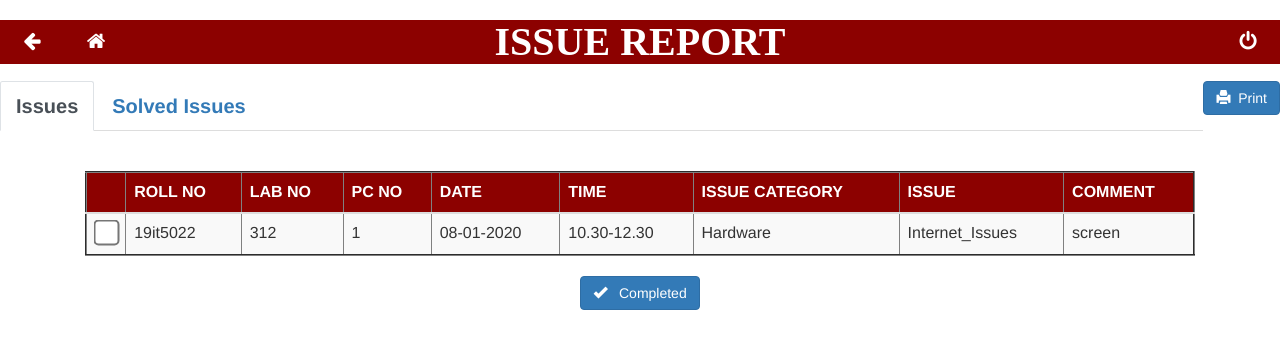
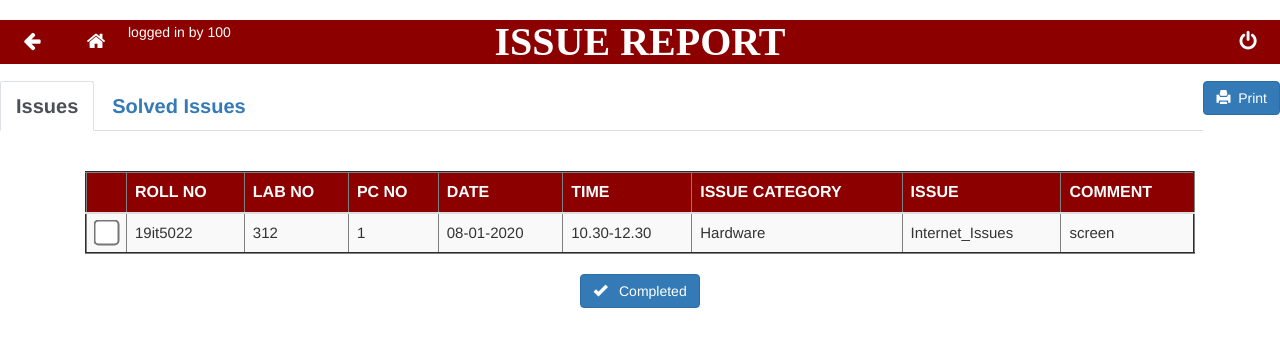
Before and after one commit to Sshivani-12/LAB-HELPER, a PHP site: page /issuereport.php in a window 1280 px wide. Shown: the top 349 px of the page. Run offline with PHP 8.4, Linux system fonts and the light colour scheme; a user stored in the database is signed in; data comes from the database, SQL or seed files in the repository; some libraries are stand-ins or nearby versions.

Commit message:
made final changes

```diff
--- a/Loginstd.php
+++ b/Loginstd.php
@@ -4,7 +4,7 @@
 
 //session_start();
 if(isset($_SESSION["loggedin"]) && $_SESSION["loggedin"] === true){
-  header("location: menu12.php");
+  header("location: menu12stu.php");
   exit;
 }
 
--- a/Loginstf.php
+++ b/Loginstf.php
@@ -118,7 +118,7 @@ $query="insert into loginstf values ('$StaffId','$password1');";
           echo $query."<br>";
           $run=mysqli_query($conn,$query);
           if(isset($run)){
-
+            $_SESSION['StaffId']=$StaffId;
             }   }
             ?>
  <script src="https://cdnjs.cloudflare.com/ajax/libs/jquery/3.2.1/jquery.min.js"></script>
--- a/issuereport.php
+++ b/issuereport.php
@@ -74,7 +74,15 @@ if(!isset($_SESSION["loggedin"]) || $_SESSION["loggedin"] !== true){
   <div class="iconbar-right">
     <a href="menu12.php"><i onclick="history.back()" class="fa fa-arrow-left"></i></a>
     <a href="index.php"><i class="fa fa-home"></i></a>
-  </div></div>
+  </div>
+
+  <div style="color:white">
+	<?php echo "logged in by ".$FACULTYNAME= $_SESSION['StaffId'] ?>
+		</div>
+
+  </div>
+
+
  <br>
  <div class="no-print">
     <button class="btn btn-primary" style="float: right" onclick="window.print()"><span class="glyphicon glyphicon-print" aria-hidden="true"></span>&nbsp;&nbsp;Print</button></div>
@@ -113,8 +121,8 @@ if(!isset($_SESSION["loggedin"]) || $_SESSION["loggedin"] !== true){
         $query=mysqli_query($conn,"select * from issue12");
         while($row=mysqli_fetch_array($query)){
           ?>
-          <tr bgcolor="#ef8b8b"  style="font-size: 16px;">
-            <td class="hidden-print" align="center"><input type="checkbox" value="<?php echo $row['id']; ?>" name="id[]"></td>
+          <tr bgcolor="#ef8b8b"  style="font-size: 15px;">
+            <td class="hidden-print" align="center"><input type="checkbox" value="<?php echo $row['id']; ?>" name="id[]" ></td>
 
                     <td><?php echo $Roll_No=$row['RollNo']; ?></td>
                        <td><?php echo $LABNO=$row['LABNO']; ?></td>
@@ -124,11 +132,14 @@ if(!isset($_SESSION["loggedin"]) || $_SESSION["loggedin"] !== true){
                     <td><?php echo $Categories=$row['Categories']; ?></td>
                     <td><?php echo $Issue=$row['Issue']; ?></td>
                      <td><?php echo $COMMENT=$row['COMMENT']; ?></td>
+
                       </tr>
           <?php
         }
 
       ?>
+
+
       </tbody>
     </table><center>
        <button type="submit" class="btn btn-primary hidden-print"><span class="glyphicon glyphicon-ok"></span>&nbsp;&nbsp; Completed</button>
@@ -139,6 +150,8 @@ if(!isset($_SESSION["loggedin"]) || $_SESSION["loggedin"] !== true){
 <div class="tab-pane" role="tabpanel" id="tab-2">
 <h3 class="text-uppercase text-center justify-content-center hide-on-screen" style="font-weight:bold;">Solved Issues</h3>
  <div class="container">
+
+
 
   <table width="1000" border="2" class="table table-striped ">
       <thead bgcolor="#8c0100" style="color:white; font-size: 16px;">
@@ -169,6 +182,7 @@ if(!isset($_SESSION["loggedin"]) || $_SESSION["loggedin"] !== true){
                     <td><?php echo $Categories=$row['Categories']; ?></td>
                     <td><?php echo $Issue=$row['Issue']; ?></td>
                      <td><?php echo $COMMENT=$row['COMMENT']; ?></td>
+
                      </tr>
 
             <?php
--- a/menu12.php
+++ b/menu12.php
@@ -72,6 +72,10 @@ if(!isset($_SESSION["loggedin"]) || $_SESSION["loggedin"] !== true){
  <div class="login-clean" style="background-image:url(&quot;assets/img/computer-lab-png-computer-lab-992.png&quot;);background-repeat:no-repeat;background-size:cover ;">
     <div class="icon-bar">
 
+   <div style="color:#8c0100">
+	<?php echo "logged in by ".$FACULTYNAME= $_SESSION['StaffId'] ?>
+		</div>
+
   <a  class="active"href="Logoutstf.php" ><i  class="fa fa-power-off"></i></a>
   <div class="iconbar-right">
   	<a  class="active"href="#"><i onclick="history.back()"class="fa fa-arrow-left"></i></a>
```
Also changed, not shown: data12.php (+7 -1 lines), datareport.php (+9 -1 lines), issue12.php (+8 -1 lines), menu12stu.php (+8 -1 lines).
